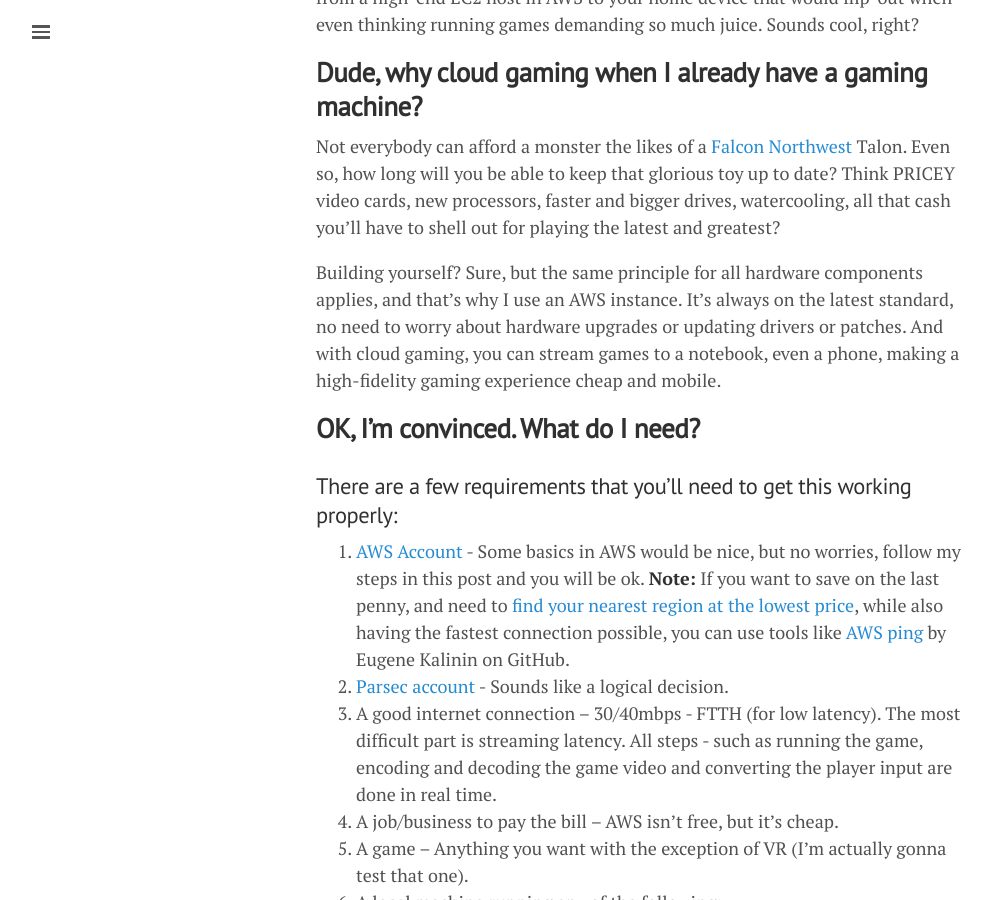
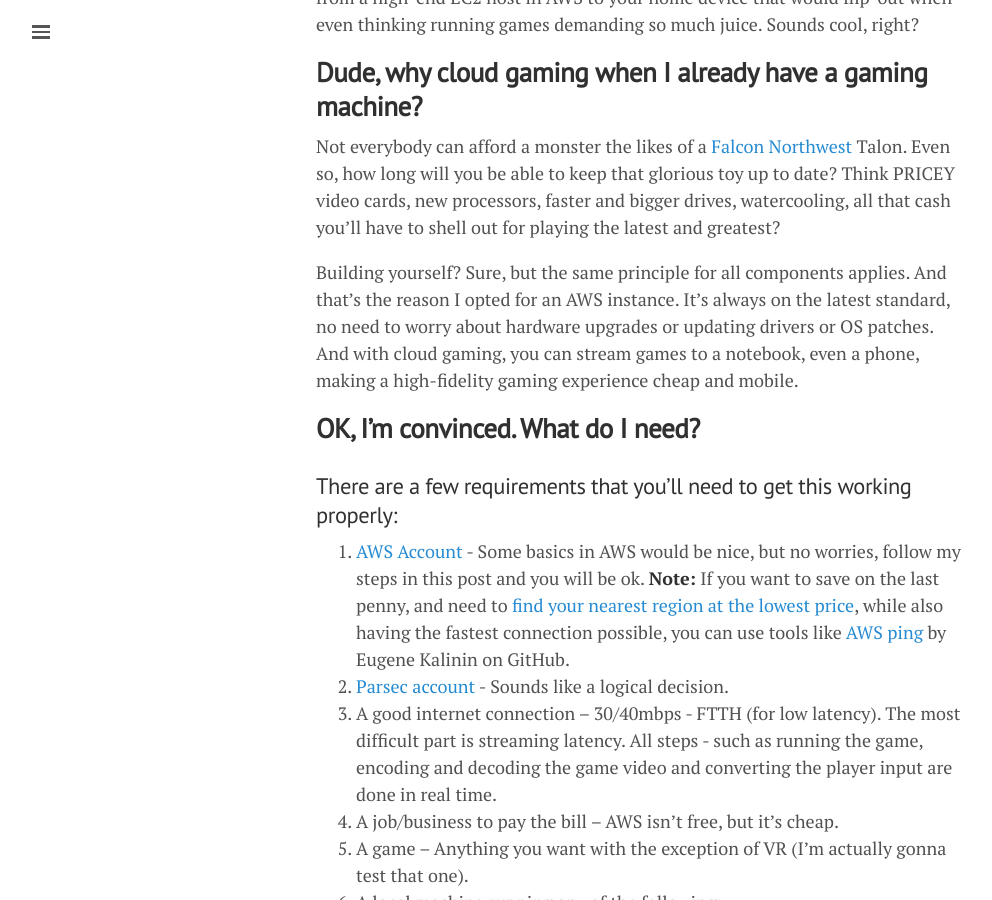
Before and after one commit to lgeurts/lgeurts.github.io, a Jekyll site: the page built from _posts/2021-11-02-aws-high-performance-cloud-gaming.md, in a window 1280 px wide and 900 px high, scrolled down 351 px. Shown: the whole window, without its empty margins (0-992 px from the left). Built offline with Jekyll 4.4.1, drawn with Linux system fonts in a browser that asks for light colours; nearby versions of some CDN libraries; comment, search, counter and statistics services are not loaded.

Commit message:
Update 2021-11-02-aws-high-performance-cloud-gaming.md

```diff
--- a/_posts/2021-11-02-aws-high-performance-cloud-gaming.md
+++ b/_posts/2021-11-02-aws-high-performance-cloud-gaming.md
@@ -15,7 +15,7 @@
 
 Not everybody can afford a monster the likes of a [Falcon Northwest](https://www.falcon-nw.com/desktops) Talon. Even so, how long will you be able to keep that glorious toy up to date? Think PRICEY video cards, new processors, faster and bigger drives, watercooling, all that cash you'll have to shell out for playing the latest and greatest?
 
-Building yourself? Sure, but the same principle for all hardware components applies, and that's why I use an AWS instance. It's always on the latest standard, no need to worry about hardware upgrades or updating drivers or patches. And with cloud gaming, you can stream games to a notebook, even a phone, making a high-fidelity gaming experience cheap and mobile.
+Building yourself? Sure, but the same principle for all components applies. And that's the reason I opted for an AWS instance. It's always on the latest standard, no need to worry about hardware upgrades or updating drivers or OS patches. And with cloud gaming, you can stream games to a notebook, even a phone, making a high-fidelity gaming experience cheap and mobile.
 
 ## **OK, I'm convinced. What do I need?**
 
```
